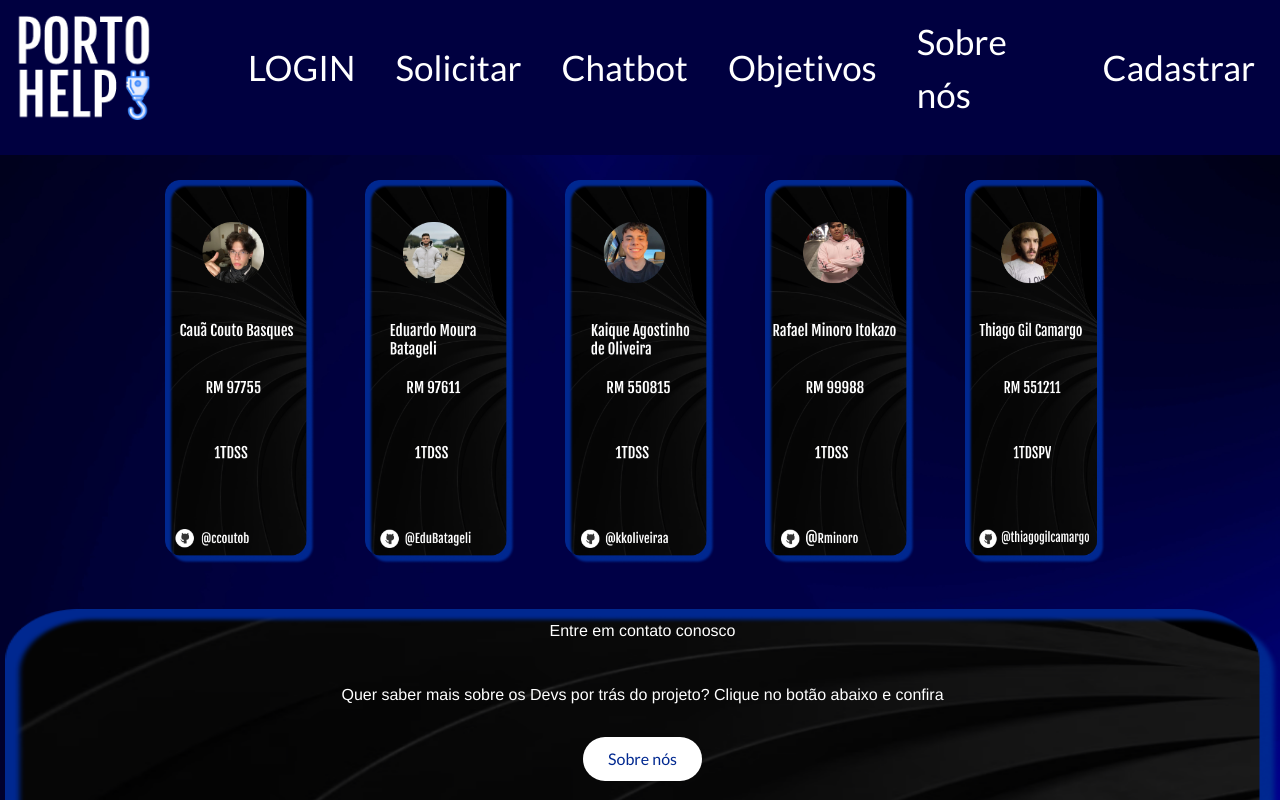
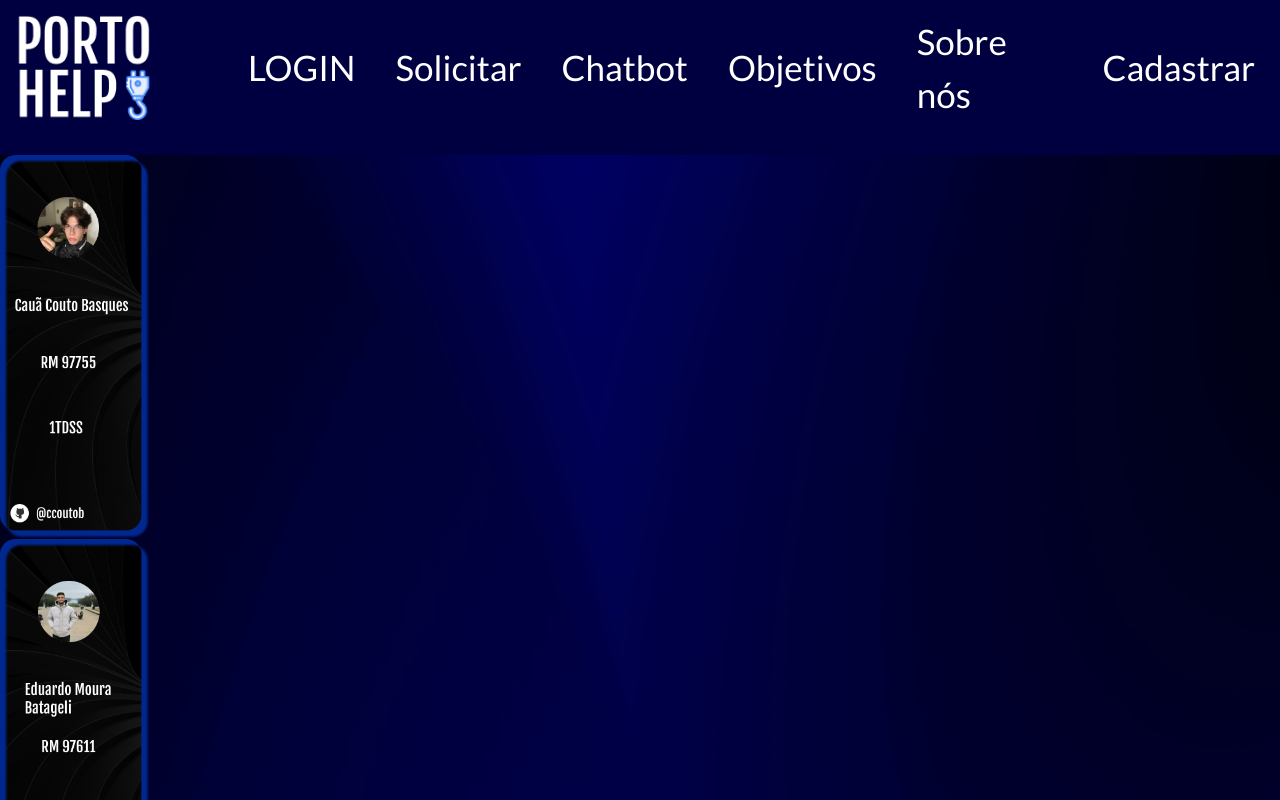
Before and after one commit to kkoliveiraa/Sprint_4_Web, a Next.js app: page /link/sobrenos in a window 1280 px wide. Shown: the top 800 px of the page. Built offline with nearby package versions, Linux system fonts and the light colour scheme.

Commit message:
trabalhando com css

```diff
--- a/src/app/link/sobrenos/style.css
+++ b/src/app/link/sobrenos/style.css
@@ -1,22 +0,0 @@
-body{
-    overflow:visible;
-  }
-
-#divIntegrantes{
-    display: flex;
-    justify-content: center;
-}
-
-  .integrantes {
-      display:flex;
-      align-items: center;
-      margin-top: 10vh;
-      justify-content:center;
-      margin: 25px;
-
-
-  }
-
-  .integrantes img{
-    max-width: 200px;
-  }
```
